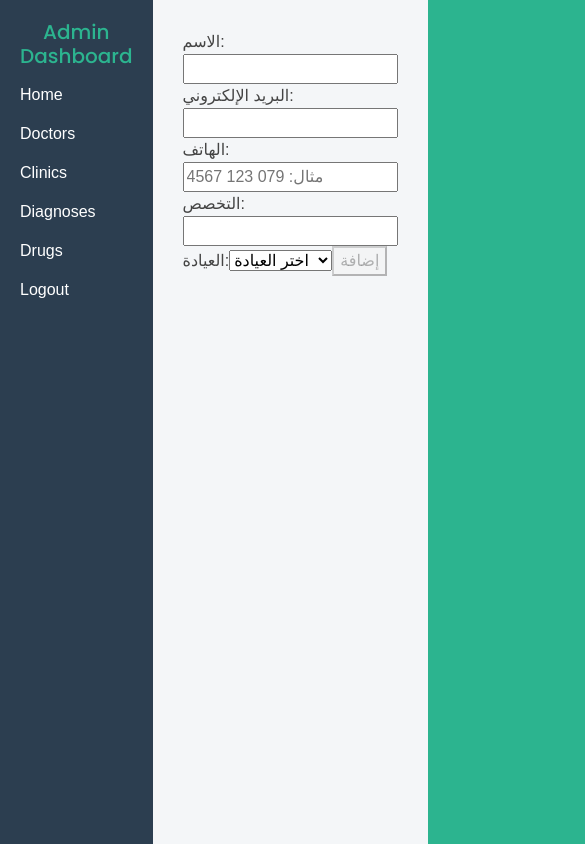
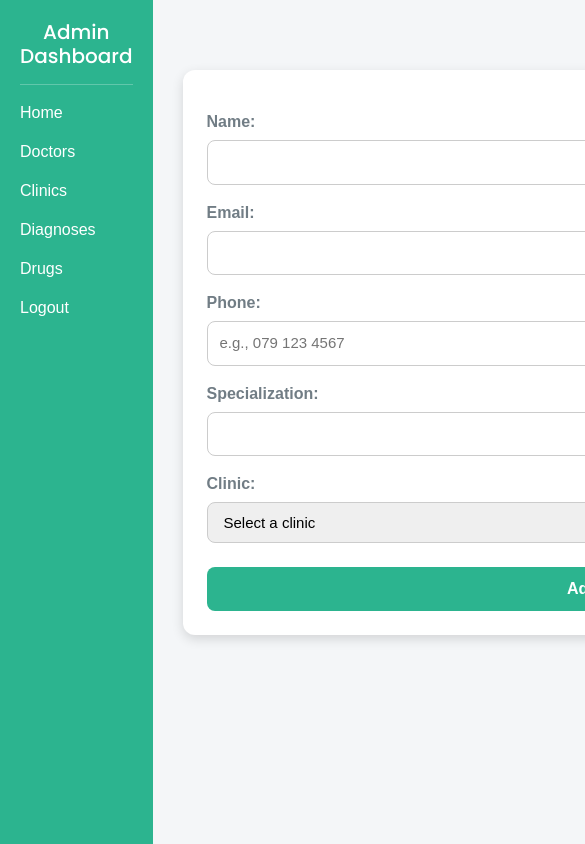
Before and after one commit to SereenHanandeh/ClinicsProject, an Angular app in the folder clinicSystem/: page /admin/addDoctor in a window 390 px wide. Shown: the top 844 px of the page, 585 px wide, since content can reach past the window. Built offline with nearby package versions, Linux system fonts and the light colour scheme; data requests are answered from the project's data file.

Commit message:
admin-dash-add+

```diff
--- a/clinicSystem/backend/db.json
+++ b/clinicSystem/backend/db.json
@@ -394,6 +394,19 @@
         "diagnosis": "",
         "payment": 0
       }
+    },
+    {
+      "id": 1748609619931,
+      "doctorId": 1,
+      "patientId": "3557",
+      "patientName": "sereen hanandeh",
+      "date": "2025-06-03T09:30",
+      "status": "pending",
+      "details": {
+        "drugs": [],
+        "diagnosis": "",
+        "payment": 0
+      }
     }
   ],
   "clinics": [
--- a/clinicSystem/src/app/layouts/admin-layout/admin-layout.component.html
+++ b/clinicSystem/src/app/layouts/admin-layout/admin-layout.component.html
@@ -1,8 +1,9 @@
+
 <div class="layout">
-  <aside class="sidebar">
-    <h2>Admin Dashboard</h2>
+  <aside class="sidebar">  <h2>Admin Dashboard</h2>
+    <hr>
     <nav>
-      <ul>
+        <ul>
         <li>
           <a routerLink="/admin/dashboard" routerLinkActive="active">Home</a>
         </li>
--- a/clinicSystem/src/app/layouts/admin-layout/admin-layout.component.scss
+++ b/clinicSystem/src/app/layouts/admin-layout/admin-layout.component.scss
@@ -2,11 +2,11 @@
   display: flex;
   min-height: 100vh;
   font-family: Arial, sans-serif;
+  margin-top: 0;
 }
-
 .sidebar {
   width: 220px;
-  background-color: #2c3e50;
+  background-color: #2cb48f;
   color: white;
   padding: 20px;
 }
@@ -15,6 +15,7 @@
   margin-top: 0;
   font-size: 20px;
   text-align: center;
+  color: #ffffff;
 }
 
 .sidebar ul {
@@ -33,7 +34,7 @@
 
 .sidebar a.active {
   font-weight: bold;
-  color: #1abc9c;
+  color: #ffffff;
 }
 
 .content {
--- a/clinicSystem/src/app/layouts/patient-layout/patient-layout.component.scss
+++ b/clinicSystem/src/app/layouts/patient-layout/patient-layout.component.scss
@@ -4,10 +4,6 @@
   font-family: Arial, sans-serif;
   margin-top: 0;
 }
-
-
-
-
 .sidebar {
   width: 220px;
   background-color: #2cb48f;
--- a/clinicSystem/src/app/pages/admin/add-doctor/add-doctor.component.html
+++ b/clinicSystem/src/app/pages/admin/add-doctor/add-doctor.component.html
@@ -1,44 +1,47 @@
+<div class="form-container">
   <form [formGroup]="doctorForm" (ngSubmit)="onSubmit()">
-  <label>الاسم:</label>
+
+    <label>Name:</label>
     <input formControlName="name" type="text" />
     <div *ngIf="f['name'].touched && f['name'].invalid" class="text-red-600 text-sm">
-    <div *ngIf="f['name'].errors?.['required']">الاسم مطلوب.</div>
+      <div *ngIf="f['name'].errors?.['required']">Name is required.</div>
     </div>
 
-  <label>البريد الإلكتروني:</label>
+    <label>Email:</label>
     <input formControlName="email" type="email" />
     <div *ngIf="f['email'].touched && f['email'].invalid" class="text-red-600 text-sm">
-    <div *ngIf="f['email'].errors?.['required']">البريد مطلوب.</div>
-    <div *ngIf="f['email'].errors?.['email']">البريد غير صالح.</div>
+      <div *ngIf="f['email'].errors?.['required']">Email is required.</div>
+      <div *ngIf="f['email'].errors?.['email']">Invalid email address.</div>
     </div>
 
-  <label>الهاتف:</label>
-  <input formControlName="phone" type="text" placeholder="مثال: 079 123 4567" />
+    <label>Phone:</label>
+    <input formControlName="phone" type="text" placeholder="e.g., 079 123 4567" />
     <div *ngIf="f['phone'].touched && f['phone'].invalid" class="text-red-600 text-sm">
-    <div *ngIf="f['phone'].errors?.['required']">رقم الهاتف مطلوب.</div>
+      <div *ngIf="f['phone'].errors?.['required']">Phone number is required.</div>
       <div *ngIf="f['phone'].errors?.['pattern']">
-      أدخل 10 أرقام فقط مفصولة بمسافات: 079 123 4567
+        Please enter 10 digits separated by spaces: 079 123 4567
       </div>
     </div>
 
-  <label>التخصص:</label>
+    <label>Specialization:</label>
     <input formControlName="specification" type="text" />
     <div *ngIf="f['specification'].touched && f['specification'].invalid" class="text-red-600 text-sm">
-    <div *ngIf="f['specification'].errors?.['required']">التخصص مطلوب.</div>
+      <div *ngIf="f['specification'].errors?.['required']">Specialization is required.</div>
     </div>
 
-  <label>العيادة:</label>
+    <label>Clinic:</label>
     <select formControlName="clinicId">
-    <option value="">اختر العيادة</option>
+      <option value="">Select a clinic</option>
       <option *ngFor="let clinic of clinics" [value]="clinic.id">
         {{ clinic.name }}
       </option>
     </select>
     <div *ngIf="f['clinicId'].touched && f['clinicId'].invalid" class="text-red-600 text-sm">
-    <div *ngIf="f['clinicId'].errors?.['required']">العيادة مطلوبة.</div>
+      <div *ngIf="f['clinicId'].errors?.['required']">Clinic is required.</div>
     </div>
 
-  <button type="submit" [disabled]="loading || doctorForm.invalid">إضافة</button>
+    <button type="submit" [disabled]="loading || doctorForm.invalid">Add</button>
 
     <div *ngIf="errorMessage" class="error text-red-600 mt-2">{{ errorMessage }}</div>
   </form>
+</div>
--- a/clinicSystem/src/app/pages/admin/add-doctor/add-doctor.component.scss
+++ b/clinicSystem/src/app/pages/admin/add-doctor/add-doctor.component.scss
@@ -0,0 +1,70 @@
+.form-container {
+  width: 800px;
+  margin: 40px auto;
+  padding: 24px;
+  background-color: #ffffff;
+  box-shadow: 0 4px 12px rgba(0, 0, 0, 0.137);
+  border-radius: 12px;
+  color:#717d85;
+}
+.form-container:hover{
+  box-shadow: 0 6px 16px rgba(0, 0, 0, 0.15);
+}
+form label {
+  display: block;
+  margin-bottom: 6px;
+  font-weight: 600;
+ color:#717d85;
+  margin-top: 16px;
+}
+
+form input,
+form select {
+  width: 100%;
+  padding: 10px 12px;
+  border: 1px solid #ccc;
+  border-radius: 8px;
+  font-size: 15px;
+  transition: border-color 0.3s;
+  box-sizing: border-box;
+}
+
+form input:focus,
+form select:focus {
+  outline: none;
+  border-color: #10b981;
+}
+
+.text-red-600 {
+  color: #dc2626;
+  margin-top: 4px;
+}
+
+button[type="submit"] {
+  background-color: #10b981;
+  color: white;
+  padding: 10px 20px;
+  margin-top: 24px;
+  border: none;
+  border-radius: 8px;
+  font-size: 16px;
+  font-weight: bold;
+  cursor: pointer;
+  transition: background-color 0.3s, transform 0.2s;
+  width: 100%;
+}
+
+button[type="submit"]:hover {
+  background-color: #2cb48f;
+  transform: scale(1.02);
+}
+
+button[type="submit"]:disabled {
+ background-color: #2cb48f;
+  cursor: not-allowed;
+}
+
+.error {
+  font-size: 14px;
+  font-weight: 500;
+}
--- a/clinicSystem/src/app/pages/admin/manage-doctors/manage-doctors.component.html
+++ b/clinicSystem/src/app/pages/admin/manage-doctors/manage-doctors.component.html
@@ -1,8 +1,30 @@
+<div class="container m-2">
+
+  <div class="table-wrapper">
+
+    <!-- حالة التحميل -->
     <div *ngIf="loading">جارٍ التحميل...</div>
 
-<div *ngIf="!loading && errorMessage" class="text-red-500">{{ errorMessage }}</div>
+    <!-- رسالة الخطأ -->
+    <div *ngIf="!loading && errorMessage" class="text-red-500">
+      {{ errorMessage }}
+    </div>
 
-<table *ngIf="!loading && doctors.length > 0" class="table-auto w-full mt-4 border">
+    <!-- زر إضافة طبيب جديد -->
+    <div *ngIf="!loading" class="add-doctor my-4">
+      <button
+        (click)="goToAddDoctor()"
+        class="bg-green-500 text-white px-3 py-1 rounded"
+      >
+        إضافة طبيب جديد
+      </button>
+    </div>
+
+    <!-- جدول الأطباء -->
+    <table
+      *ngIf="!loading && doctors.length > 0"
+      class="table-auto w-full mt-4 border"
+    >
       <thead>
         <tr class="bg-gray-100">
           <th class="px-4 py-2">الاسم</th>
@@ -19,12 +41,22 @@
           <td class="px-4 py-2">{{ doctor.phone }}</td>
           <td class="px-4 py-2">{{ doctor.specification }}</td>
           <td class="px-4 py-2">
-        <button (click)="editDoctor(doctor.id)" class="bg-blue-500 text-white px-2 py-1 rounded mr-2">تعديل</button>
-        <button (click)="deleteDoctor(doctor.id)" class="bg-red-500 text-white px-2 py-1 rounded">حذف</button>
+            <button
+              (click)="editDoctor(doctor.id)"
+              class="bg-blue-500 text-white px-2 py-1 rounded mr-2"
+            >
+              تعديل
+            </button>
+            <button
+              (click)="deleteDoctor(doctor.id)"
+              class="bg-red-500 text-white px-2 py-1 rounded"
+            >
+              حذف
+            </button>
           </td>
         </tr>
       </tbody>
     </table>
-<button (click)="goToAddDoctor()" class="bg-green-500 text-white px-3 py-1 rounded mb-4">
-  إضافة طبيب جديد
-</button>
+
+  </div>
+</div>
--- a/clinicSystem/src/app/pages/admin/manage-doctors/manage-doctors.component.scss
+++ b/clinicSystem/src/app/pages/admin/manage-doctors/manage-doctors.component.scss
@@ -0,0 +1,115 @@
+
+.add-doctor
+{
+    display: flex;
+  justify-content: end;
+
+}
+
+table {
+  min-width: 600px;
+  max-width: 1000px;
+  border-collapse: collapse;
+  background-color: #fff;
+  box-shadow: 0 4px 8px rgba(0,0,0,0.05);
+  border-radius: 8px;
+  overflow: hidden;
+  text-align: center;
+}
+
+thead tr {
+  background-color: #f9fafb;
+  color: #333;
+  font-weight: 600;
+}
+
+
+th, td {
+  padding: 12px 16px;
+  text-align: center;
+}
+
+tbody tr:nth-child(even) {
+  background-color: #f5f5f5;
+}
+
+
+tbody tr:hover {
+  background-color: #e8f0fe;
+  transition: background-color 0.3s;
+}
+
+button {
+  transition: background-color 0.3s, transform 0.2s;
+  border: none;
+}
+
+button.bg-blue-500 {
+  background-color: #2cb48f;
+  border: none;
+}
+
+button.bg-blue-500:hover {
+  background-color: #26a481;
+  transform: scale(1.03);
+}
+
+
+button.bg-red-500 {
+  margin: 3px;
+  background-color: #ef4444;
+  border: none;
+}
+
+button.bg-red-500:hover {
+  background-color: #dc2626;
+  transform: scale(1.03);
+}
+
+button.bg-green-500 {
+  background-color: #10b981;
+}
+
+button.bg-green-500:hover {
+  background-color: #059669;
+  transform: scale(1.03);
+}
+
+
+.text-red-500 {
+  color: #ef4444;
+  font-weight: bold;
+  margin-top: 10px;
+}
+
+@media (max-width: 768px) {
+  th, td {
+    padding: 8px 10px;
+    font-size: 14px;
+  }
+
+  .table-wrapper {
+    padding: 0.5rem;
+  }
+
+  button {
+    font-size: 14px;
+    padding: 6px 10px;
+  }
+}
+.table-wrapper {
+  display: flex;
+  flex-direction: column;
+  align-items: center;
+  overflow-x: auto;
+}
+
+
+.add-doctor {
+  display: flex;
+  justify-content: flex-end;
+  width: 100%;
+  max-width: 1000px;
+  padding: 0 1rem;
+  margin-top: 1rem;
+}
--- a/clinicSystem/src/app/pages/doctor/appointments/appointments.component.html
+++ b/clinicSystem/src/app/pages/doctor/appointments/appointments.component.html
@@ -15,7 +15,7 @@
   </div>
 </form>
 
-  <!-- Appointments List -->
+
   <div *ngFor="let app of filteredAppointments" class="card mb-3">
     <div class="card-body">
       <h5>Patient: {{ app.patientName }}</h5>
@@ -88,7 +88,6 @@
       <button type="submit"  class="btn custom-details-btn btn-sm">Update Details</button>
     </form>
 
-    <!-- Status Buttons -->
     <div class="mt-3">
       <button
         class="btn btn-success me-2"
--- a/clinicSystem/src/app/pages/doctor/appointments/appointments.component.scss
+++ b/clinicSystem/src/app/pages/doctor/appointments/appointments.component.scss
@@ -132,7 +132,7 @@
 .custom-search-input:focus {
     box-shadow: none;
 
-  border-color: #2cb4906c;
+  border-color: #2cb49062;
 }
 
 .search-icon {
```
Also changed, not shown: 1 other file (tests, documents, lock files or other folders). Lines whose indentation alone changed are shown as unchanged.
